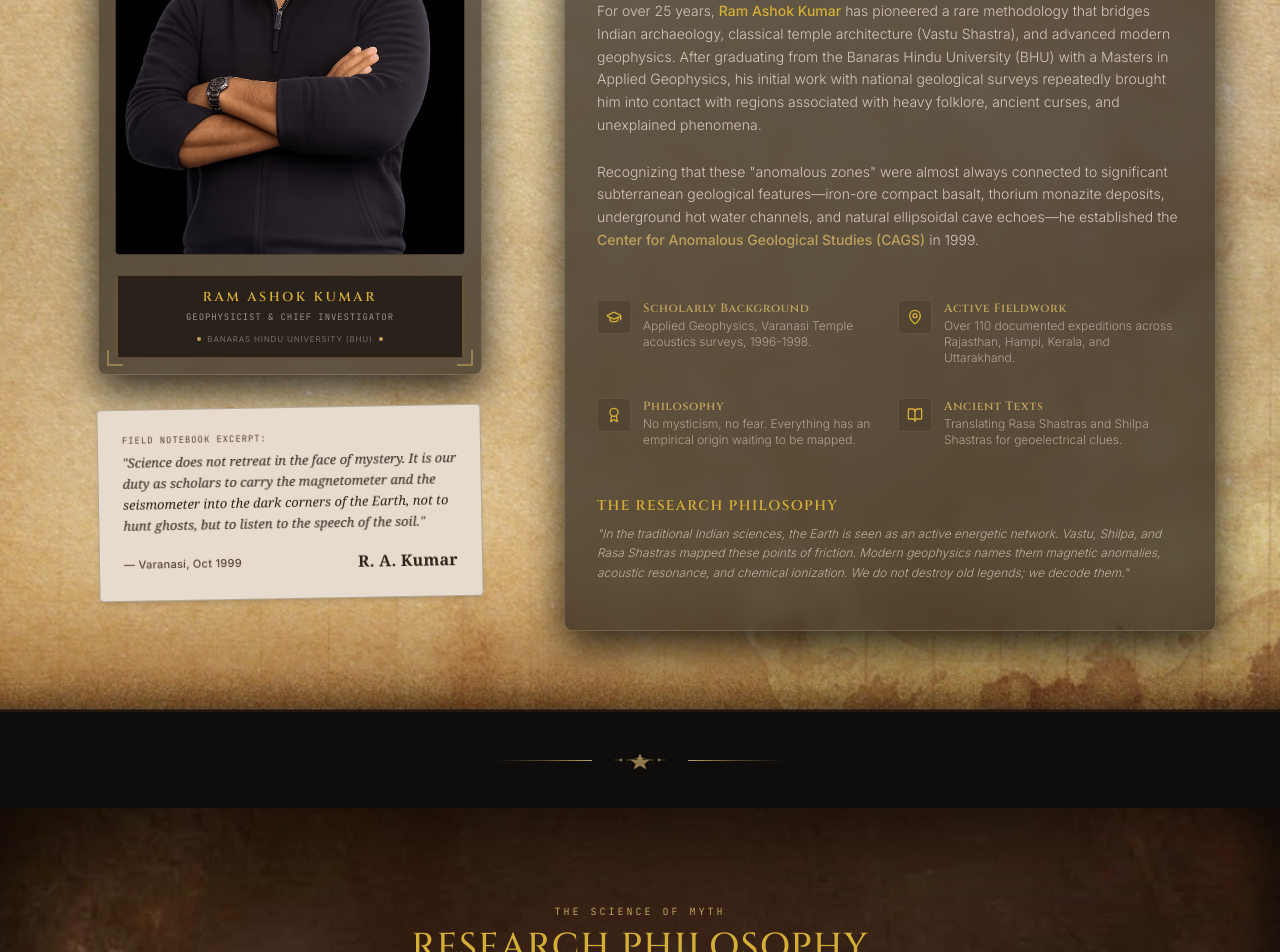
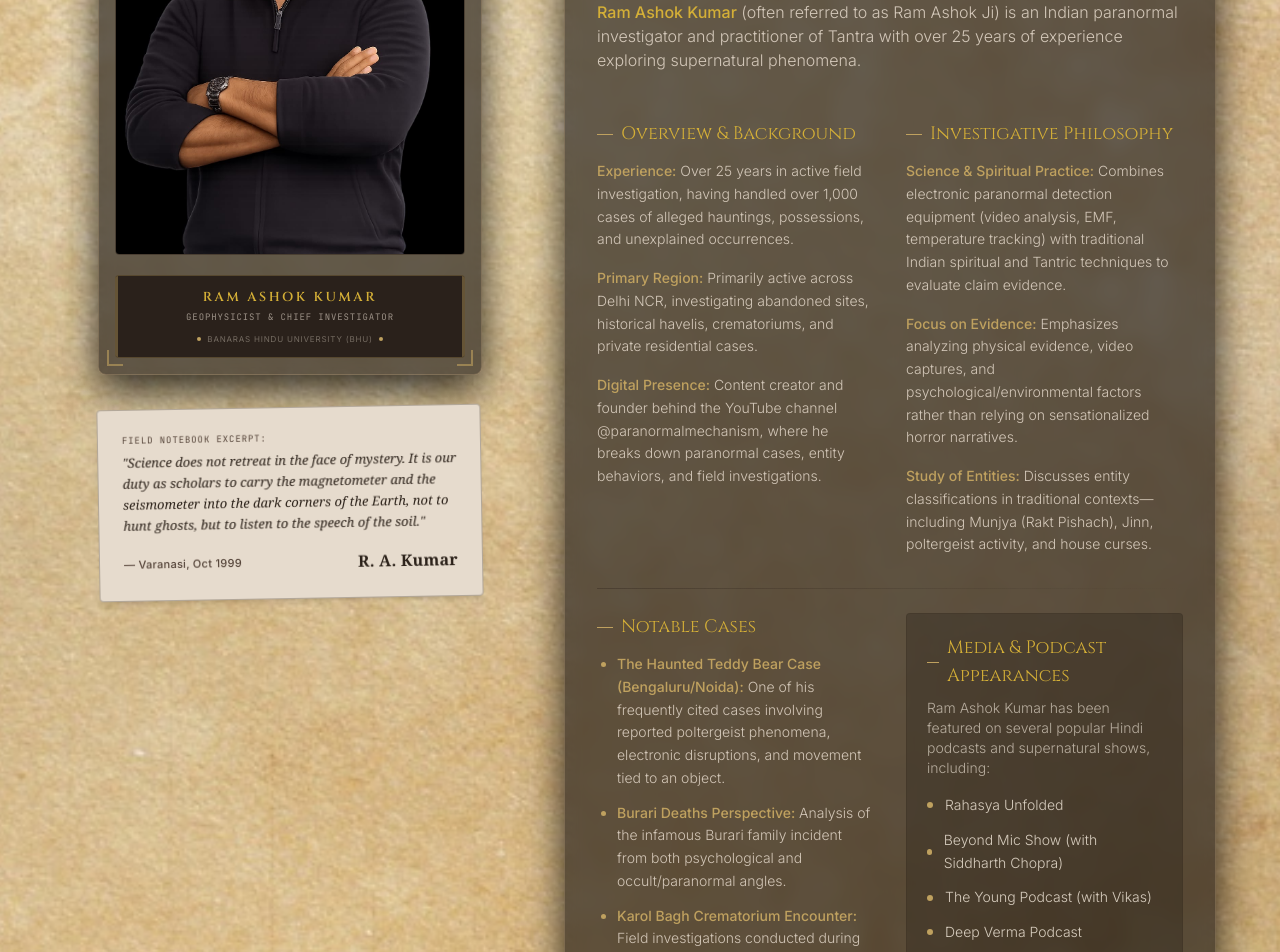
Before and after one commit to NightRishi106/RAM-ASHOK-KUMAR, a React (Vite) app: page / in a window 1280 px wide. Shown: the part 1240-2192 px from the top of the page. Built offline with nearby package versions, Linux system fonts and the light colour scheme; a web font is replaced by a local one.

Commit message:
refactor(about): update professional titles and labels
Refine Ram Ashok Kumar's professional titles in the About section and correct the CSS writing-mode property for book spine labels in the Library section.

```diff
--- a/src/components/AboutSection.tsx
+++ b/src/components/AboutSection.tsx
@@ -75,77 +75,85 @@
             {/* Header */}
             <div className="flex items-center gap-3 mb-3">
               <div className="h-[1px] w-8 bg-gold-faded" />
-              <span className="font-mono text-[10px] tracking-[0.3em] text-gold-faded uppercase">The Archivist & The Geologist</span>
+              <span className="font-mono text-[10px] tracking-[0.3em] text-gold-faded uppercase">The Investigator</span>
             </div>
 
             <h2 className="text-3xl md:text-4xl font-serif text-gold-warm tracking-wide font-medium">
-              Scientifically-Inclined Paranormal Researcher & Aghor-Tantra Practitioner
+              Indian Paranormal Investigator & Practitioner of Tantra
             </h2>
 
             <div className="h-[1px] w-full bg-gradient-to-r from-gold-faded/30 to-transparent my-6" />
 
             {/* Biography block */}
-            <div className="space-y-6 text-sm text-ancient-beige/85 leading-relaxed font-sans font-light">
-              <p>
-                For over 25 years, <strong className="font-medium text-gold-warm">Ram Ashok Kumar</strong> has pioneered a rare methodology that bridges Indian archaeology, classical temple architecture (Vastu Shastra), and advanced modern geophysics. After graduating from the Banaras Hindu University (BHU) with a Masters in Applied Geophysics, his initial work with national geological surveys repeatedly brought him into contact with regions associated with heavy folklore, ancient curses, and unexplained phenomena.
-              </p>
-              <p>
-                Recognizing that these "anomalous zones" were almost always connected to significant subterranean geological features—iron-ore compact basalt, thorium monazite deposits, underground hot water channels, and natural ellipsoidal cave echoes—he established the <strong className="font-medium text-gold-faded">Center for Anomalous Geological Studies (CAGS)</strong> in 1999.
+            <div className="space-y-8 text-sm text-ancient-beige/85 leading-relaxed font-sans font-light">
+              <p className="text-base">
+                <strong className="font-medium text-gold-warm">Ram Ashok Kumar</strong> (often referred to as Ram Ashok Ji) is an Indian paranormal investigator and practitioner of Tantra with over 25 years of experience exploring supernatural phenomena.
               </p>
 
-              {/* Mission points styled as vintage tags */}
-              <div className="grid grid-cols-1 sm:grid-cols-2 gap-4 pt-4">
-
-                <div className="py-2 flex items-start gap-3">
-                  <div className="p-2 bg-bronze-dark/30 rounded text-gold-warm border border-gold-faded/15">
-                    <GraduationCap className="w-4 h-4" />
-                  </div>
-                  <div>
-                    <h4 className="font-serif text-xs text-gold-faded tracking-wider font-semibold">Scholarly Background</h4>
-                    <p className="text-xs text-ancient-beige/60 mt-0.5">Applied Geophysics, Varanasi Temple acoustics surveys, 1996-1998.</p>
-                  </div>
+              <div className="grid grid-cols-1 lg:grid-cols-2 gap-8 pt-4">
+                <div className="space-y-4">
+                  <h3 className="font-serif text-gold-warm text-lg mb-3 flex items-center gap-2">
+                    <span className="w-4 h-[1px] bg-gold-faded"></span> Overview & Background
+                  </h3>
+                  <ul className="space-y-4">
+                    <li><strong className="text-gold-faded font-medium">Experience:</strong> Over 25 years in active field investigation, having handled over 1,000 cases of alleged hauntings, possessions, and unexplained occurrences.</li>
+                    <li><strong className="text-gold-faded font-medium">Primary Region:</strong> Primarily active across Delhi NCR, investigating abandoned sites, historical havelis, crematoriums, and private residential cases.</li>
+                    <li><strong className="text-gold-faded font-medium">Digital Presence:</strong> Content creator and founder behind the YouTube channel @paranormalmechanism, where he breaks down paranormal cases, entity behaviors, and field investigations.</li>
+                  </ul>
                 </div>
 
-                <div className="py-2 flex items-start gap-3">
-                  <div className="p-2 bg-bronze-dark/30 rounded text-gold-warm border border-gold-faded/15">
-                    <MapPin className="w-4 h-4" />
-                  </div>
-                  <div>
-                    <h4 className="font-serif text-xs text-gold-faded tracking-wider font-semibold">Active Fieldwork</h4>
-                    <p className="text-xs text-ancient-beige/60 mt-0.5">Over 110 documented expeditions across Rajasthan, Hampi, Kerala, and Uttarakhand.</p>
-                  </div>
+                <div className="space-y-4">
+                  <h3 className="font-serif text-gold-warm text-lg mb-3 flex items-center gap-2">
+                    <span className="w-4 h-[1px] bg-gold-faded"></span> Investigative Philosophy
+                  </h3>
+                  <ul className="space-y-4">
+                    <li><strong className="text-gold-faded font-medium">Science & Spiritual Practice:</strong> Combines electronic paranormal detection equipment (video analysis, EMF, temperature tracking) with traditional Indian spiritual and Tantric techniques to evaluate claim evidence.</li>
+                    <li><strong className="text-gold-faded font-medium">Focus on Evidence:</strong> Emphasizes analyzing physical evidence, video captures, and psychological/environmental factors rather than relying on sensationalized horror narratives.</li>
+                    <li><strong className="text-gold-faded font-medium">Study of Entities:</strong> Discusses entity classifications in traditional contexts—including Munjya (Rakt Pishach), Jinn, poltergeist activity, and house curses.</li>
+                  </ul>
+                </div>
+              </div>
+
+              <div className="h-[1px] w-full bg-gradient-to-r from-bronze-dark/50 to-transparent my-6" />
+
+              <div className="grid grid-cols-1 lg:grid-cols-2 gap-8">
+                <div className="space-y-4">
+                  <h3 className="font-serif text-gold-warm text-lg mb-3 flex items-center gap-2">
+                    <span className="w-4 h-[1px] bg-gold-faded"></span> Notable Cases
+                  </h3>
+                  <ul className="space-y-3 list-disc pl-5 marker:text-gold-faded">
+                    <li><strong className="text-gold-faded font-medium">The Haunted Teddy Bear Case (Bengaluru/Noida):</strong> One of his frequently cited cases involving reported poltergeist phenomena, electronic disruptions, and movement tied to an object.</li>
+                    <li><strong className="text-gold-faded font-medium">Burari Deaths Perspective:</strong> Analysis of the infamous Burari family incident from both psychological and occult/paranormal angles.</li>
+                    <li><strong className="text-gold-faded font-medium">Karol Bagh Crematorium Encounter:</strong> Field investigations conducted during night hours in Delhi's crematoriums and abandoned structures.</li>
+                    <li><strong className="text-gold-faded font-medium">Goa & NCR Haunted Sites:</strong> Reviews and field reports on well-known haunted locations across India, including abandoned hotels in Goa and sites in Noida/Delhi.</li>
+                  </ul>
                 </div>
 
-                <div className="py-2 flex items-start gap-3">
-                  <div className="p-2 bg-bronze-dark/30 rounded text-gold-warm border border-gold-faded/15">
-                    <Award className="w-4 h-4" />
-                  </div>
-                  <div>
-                    <h4 className="font-serif text-xs text-gold-faded tracking-wider font-semibold">Philosophy</h4>
-                    <p className="text-xs text-ancient-beige/60 mt-0.5">No mysticism, no fear. Everything has an empirical origin waiting to be mapped.</p>
-                  </div>
+                <div className="space-y-4 bg-black/20 p-5 rounded border border-bronze-dark/30">
+                  <h3 className="font-serif text-gold-warm text-lg mb-2 flex items-center gap-2">
+                    <span className="w-4 h-[1px] bg-gold-faded"></span> Media & Podcast Appearances
+                  </h3>
+                  <p className="text-sm text-ancient-beige/70 mb-4">Ram Ashok Kumar has been featured on several popular Hindi podcasts and supernatural shows, including:</p>
+                  <ul className="space-y-3">
+                    <li className="flex items-center gap-3">
+                      <div className="w-1.5 h-1.5 rounded-full bg-gold-faded" />
+                      <span className="text-ancient-beige/90">Rahasya Unfolded</span>
+                    </li>
+                    <li className="flex items-center gap-3">
+                      <div className="w-1.5 h-1.5 rounded-full bg-gold-faded" />
+                      <span className="text-ancient-beige/90">Beyond Mic Show (with Siddharth Chopra)</span>
+                    </li>
+                    <li className="flex items-center gap-3">
+                      <div className="w-1.5 h-1.5 rounded-full bg-gold-faded" />
+                      <span className="text-ancient-beige/90">The Young Podcast (with Vikas)</span>
+                    </li>
+                    <li className="flex items-center gap-3">
+                      <div className="w-1.5 h-1.5 rounded-full bg-gold-faded" />
+                      <span className="text-ancient-beige/90">Deep Verma Podcast</span>
+                    </li>
+                  </ul>
                 </div>
-
-                <div className="py-2 flex items-start gap-3">
-                  <div className="p-2 bg-bronze-dark/30 rounded text-gold-warm border border-gold-faded/15">
-                    <BookOpen className="w-4 h-4" />
-                  </div>
-                  <div>
-                    <h4 className="font-serif text-xs text-gold-faded tracking-wider font-semibold">Ancient Texts</h4>
-                    <p className="text-xs text-ancient-beige/60 mt-0.5">Translating Rasa Shastras and Shilpa Shastras for geoelectrical clues.</p>
-                  </div>
-                </div>
-
               </div>
-
-              {/* Research Philosophy block */}
-              <div className="mt-6 py-4">
-                <h3 className="font-serif text-sm tracking-widest text-gold-warm font-semibold uppercase mb-2">The Research philosophy</h3>
-                <p className="text-xs text-ancient-beige/70 italic leading-relaxed m-0">
-                  "In the traditional Indian sciences, the Earth is seen as an active energetic network. Vastu, Shilpa, and Rasa Shastras mapped these points of friction. Modern geophysics names them magnetic anomalies, acoustic resonance, and chemical ionization. We do not destroy old legends; we decode them."
-                </p>
-              </div>
-
             </div>
           </div>
 
--- a/src/components/LibrarySection.tsx
+++ b/src/components/LibrarySection.tsx
@@ -116,7 +116,7 @@
 
                         {/* Book Title (Rendered vertically or packed small) */}
                         <div className="my-auto flex items-center justify-center">
-                          <span className="text-[9px] font-serif font-bold tracking-widest text-center uppercase whitespace-pre-line rotate-180 writing-mode-vertical select-none text-glow-amber">
+                          <span className="text-[9px] font-serif font-bold tracking-widest text-center uppercase whitespace-pre-line [writing-mode:vertical-rl] select-none text-glow-amber">
                             {book.title.replace('The ', '').split(' ')[0]}
                           </span>
                         </div>
```
